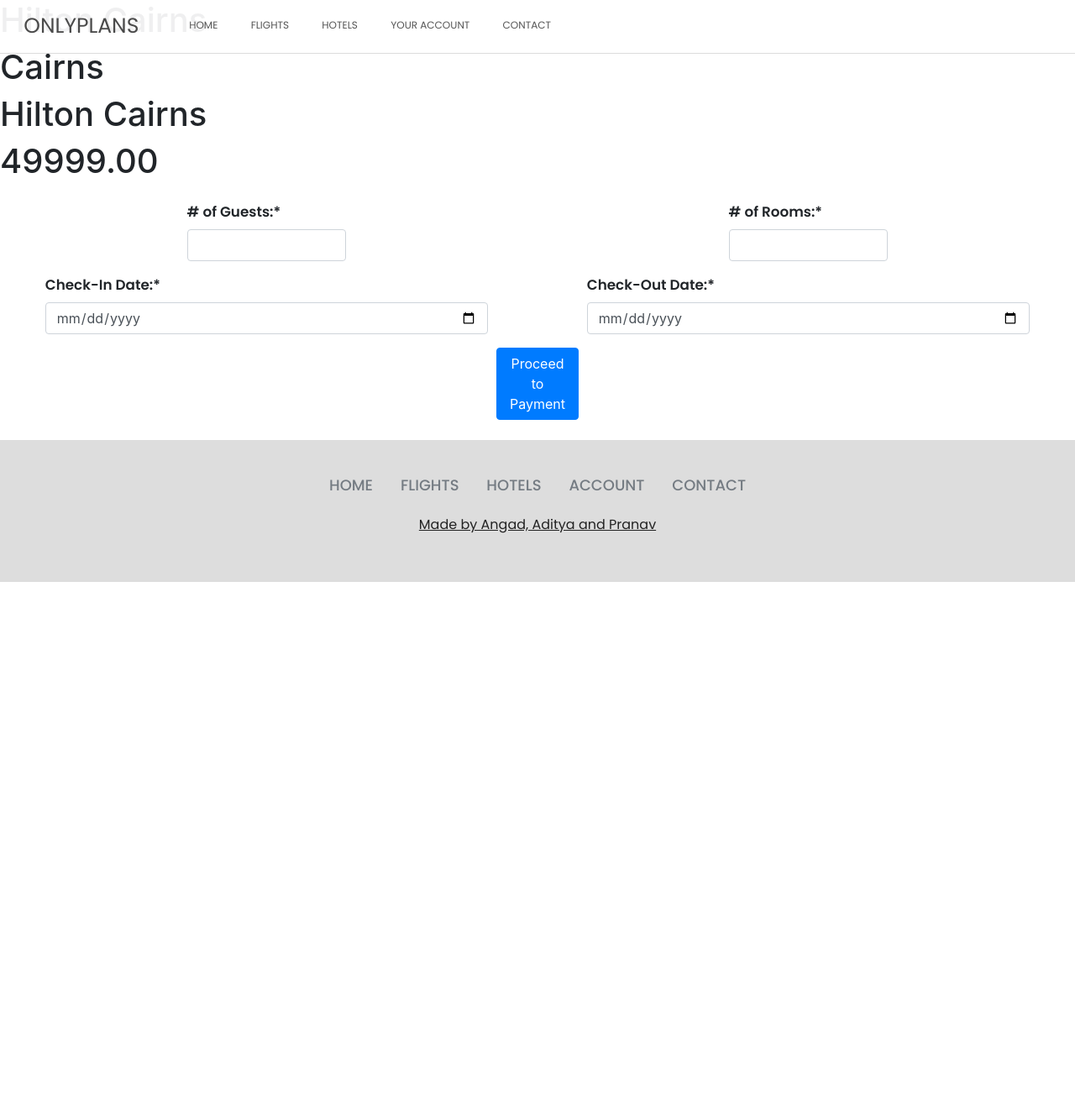
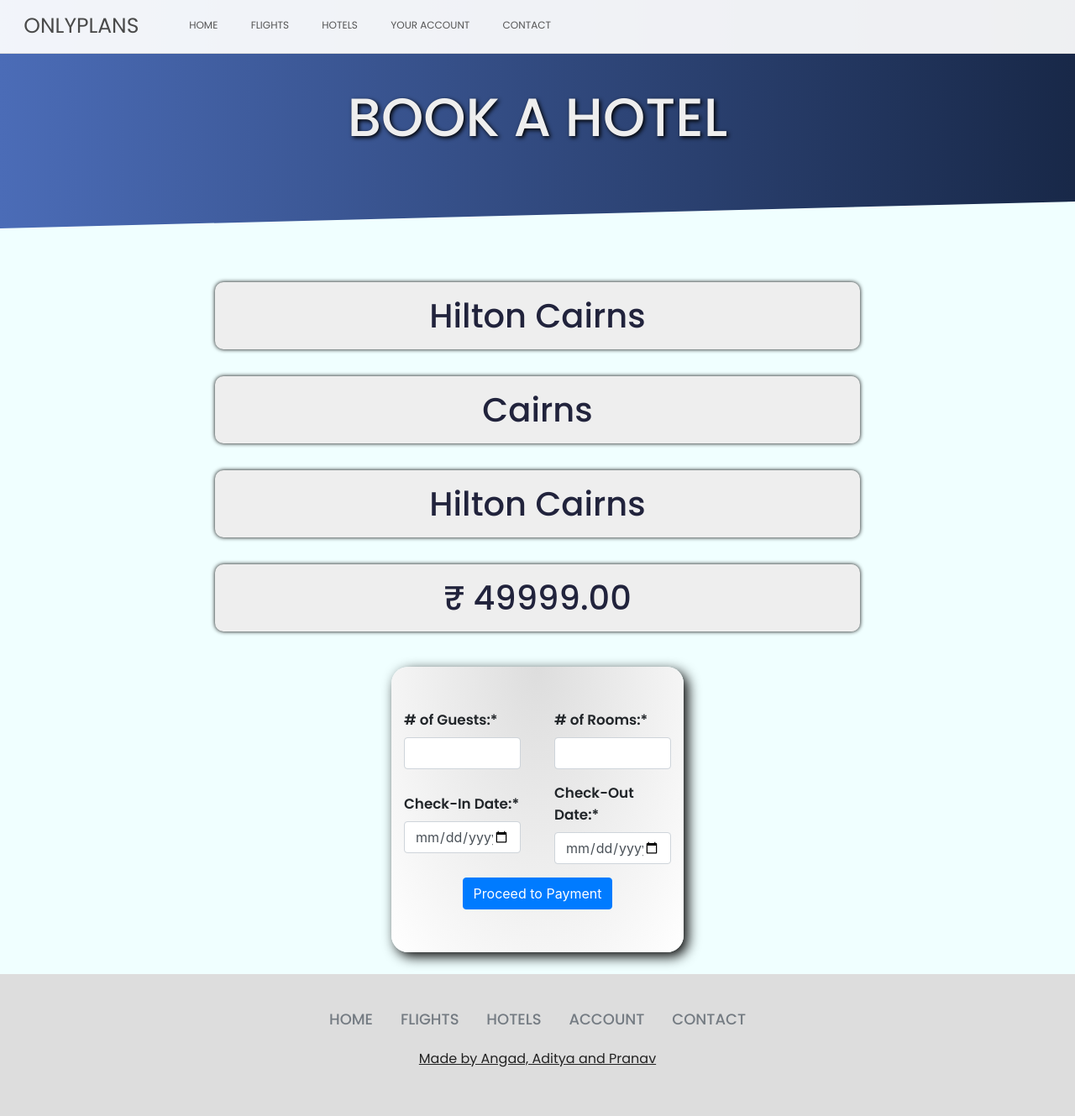
Before and after one commit to Pranav132/OnlyPlanes, a Django app: a page that uses onlyplanes/home/templates/hotel_booking.html in a window 1280 px wide. Shown: the whole page at 84% size. Before the commit the page ends 693 px from the top, so only its background shows below. Run offline with Django 4.2, Linux system fonts and the light colour scheme; a user stored in the database is signed in; data comes from the database, SQL or seed files in the repository; some libraries are stand-ins or nearby versions.

Commit message:
Hotel Booking styling
did some copypasta

```diff
--- a/onlyplanes/home/templates/hotel_booking.html
+++ b/onlyplanes/home/templates/hotel_booking.html
@@ -3,7 +3,62 @@
 
 
 {% block links %}
-<!-- <link rel="stylesheet" href="{% static 'css/style-search.css' %}"> -->
+<link rel="stylesheet" href="{% static 'css/style-search.css' %}">
+<style>
+
+
+    .fullwrap{
+        min-height: 100vh;
+        background: azure;
+    }
+
+        .product-title {
+      height: 40vh;
+      display: grid;
+      place-items: center;
+      text-align: center;
+      font-size: 4em;
+      color: #eee;
+      text-shadow: 2px 2px 5px #000;
+      font-weight: 500;
+      font-family: "Poppins", sans-serif;
+      padding-bottom: 5vh;
+      background: linear-gradient(90deg, #4b6cb7 0%, #182848 100%);
+      clip-path: polygon(0% 0%, 100% 0%, 100% 75%, 0% 85%);
+    }
+
+    .deets{
+        height: 100%;
+        width: 100%;
+        display: flex;
+        justify-content: center;
+        align-items: center;
+        flex-direction: column;
+        background:azure;
+    }
+
+    .deets h1{
+        padding: 2vh 0;
+        margin: 2vh 0;
+        background: #eee;
+        color: rgb(33, 35, 60);
+        border-radius:10px;
+        box-shadow: 0 0 5px rgba(0,0,0,1);
+        width: 60vw;
+        font-family: 'Poppins', sans-serif;
+        text-align: center;
+    }
+
+    .deets h1 span{
+        font-weight: 300;
+        color:#333;
+    }
+
+    .deets form{
+        padding: 0.25vh 0;
+    }
+
+    </style>
 {% endblock %}
 
 {% block title %}
@@ -11,6 +66,7 @@ Book a Hotel
 {% endblock %}
 
 {% block content %}
+
 
 {% if message %}
 <script>
@@ -21,31 +77,33 @@ Book a Hotel
     alert("Only {{available_rooms}} rooms are available here.");
 </script>
 {% endif %}
+<div class="fullwrap">
+
+    <div class="product-title">
+        BOOK A HOTEL
+    </div>
+    <div class="deets">
 
         <h1>{{hotel.name}}</h1>
         <h1>{{hotel.location}}</h1>
         <h1>{{roomname}}</h1>
-<h1>{{room.price}}</h1>
+        <h1>₹ {{room.price}}</h1>
 
         <div class="searchform">
             <form class="pick-animation my-4" method="POST" action="">
                 {% csrf_token %}
                 <div class="form-row">
                     <div class="col-5 m-auto">
-                    <div class="col-5 m-auto">
                         <label for="guests" class="form-label"
                         style="font-family: 'Poppins', sans-serif; font-weight: 600; font-size: 1.05em;"># of
                         Guests:*</label>
                         <input type="number" class="form-control" min="1" max="10" name="guests" required>
                     </div>
-                </div>
-                <div class="col-5 m-auto">
                     <div class="col-5 m-auto">
                         <label for="rooms" class="form-label"
                         style="font-family: 'Poppins', sans-serif; font-weight: 600; font-size: 1.05em;"># of
                         Rooms:*</label>
                         <input type="number" class="form-control" min="1" max="10" name="rooms" required>
-                    </div>
                     </div>
                 </div>
                 <div class="padding" style="height: 2vh;"></div>
@@ -80,11 +138,11 @@ Book a Hotel
 
                 </div>
                 <div class="padding" style="height: 2vh;"></div> -->
-            <div class="form-row">
-                <div class="col-1 m-auto">
-                    <button type="submit" class="btn btn-primary">Proceed to Payment</button>
-                </div>
+                <div class="form-row justify-content-center align-content-center">
+                    <button type="submit" class="btn btn-primary justify-content-center align-content-center">Proceed to Payment</button>
                 </div>
             </form>
         </div>
+    </div>
+</div>
 {% endblock %}
```
Lines whose indentation alone changed are shown as unchanged.
